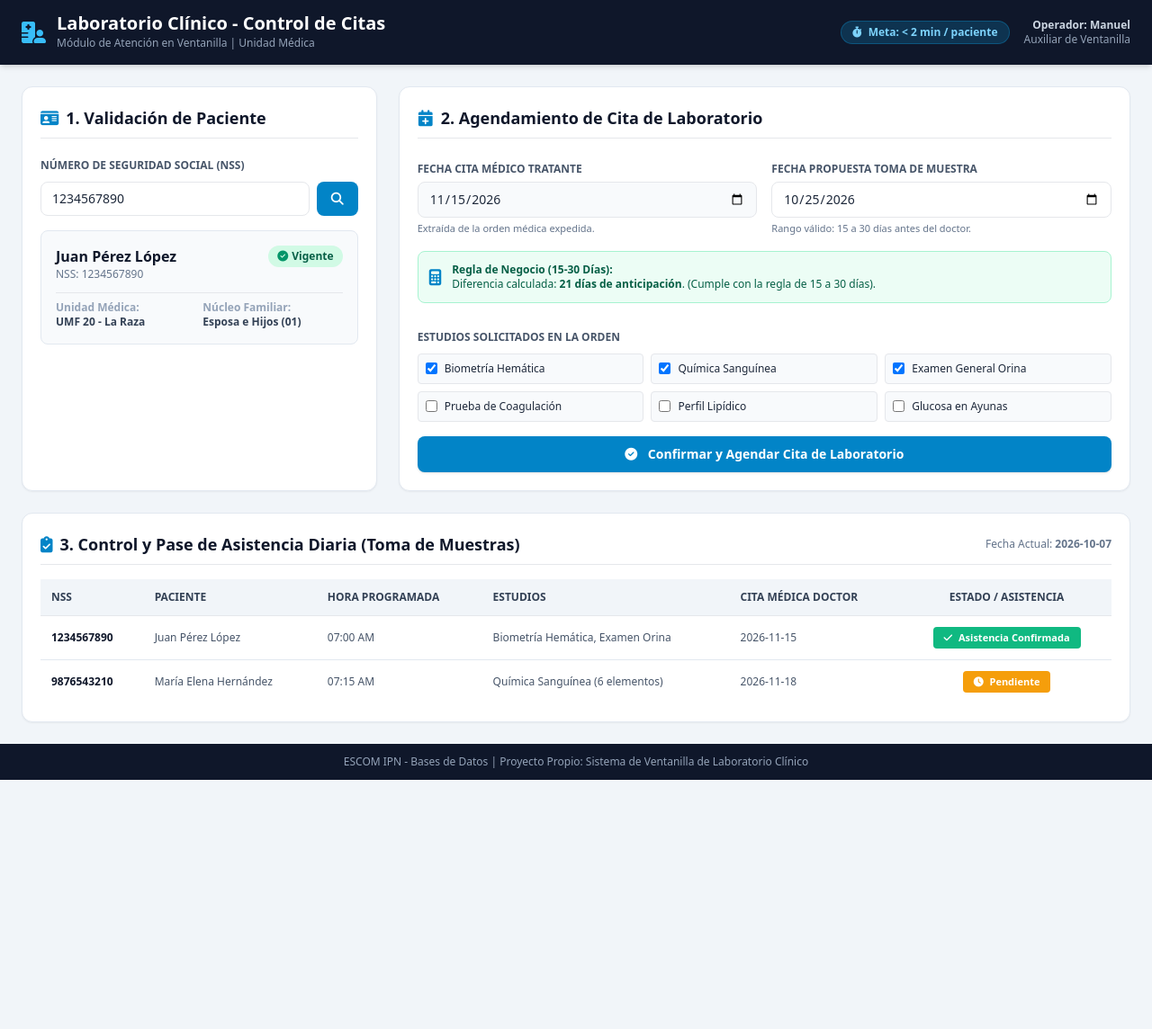
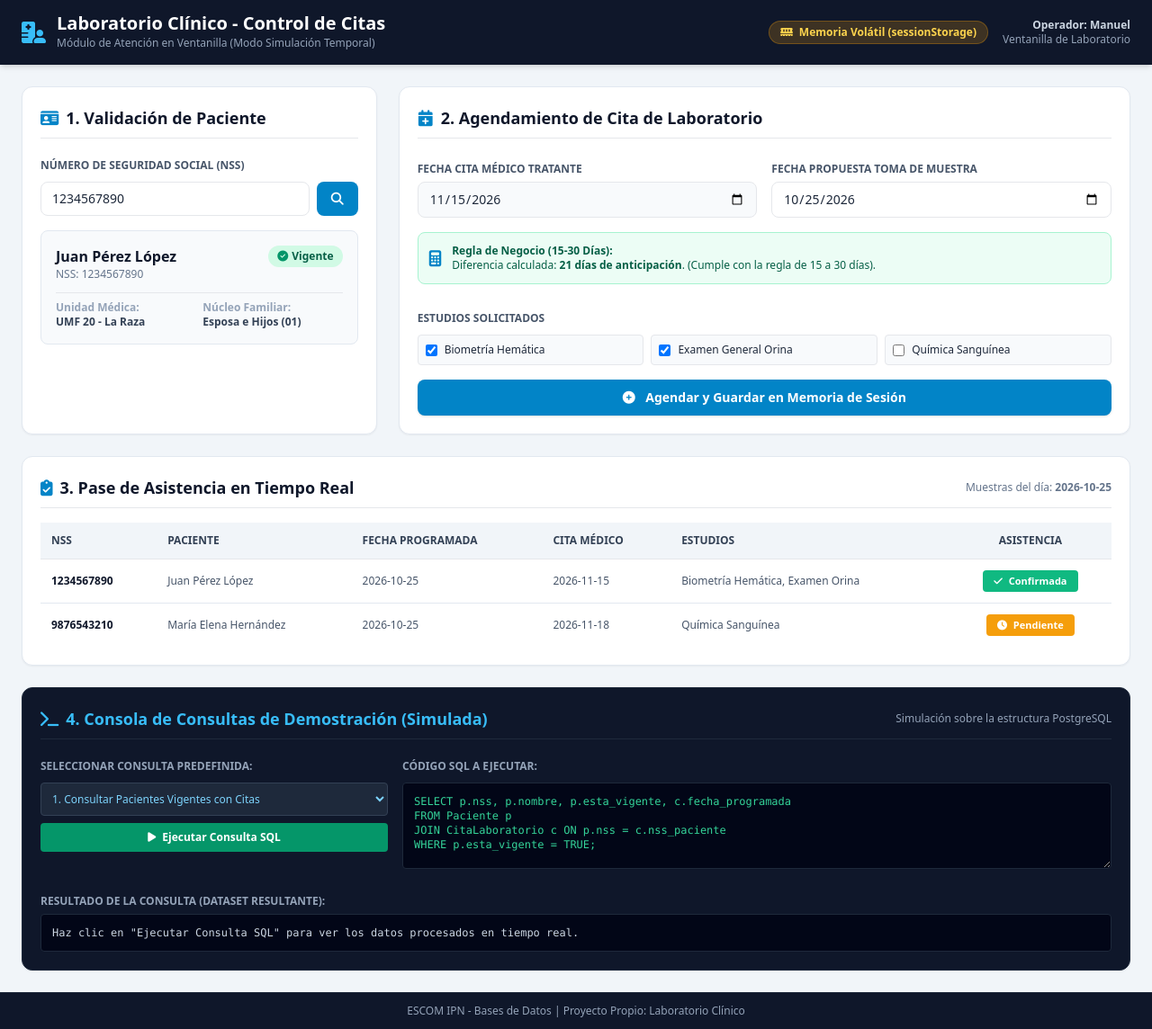
Before and after one commit to ZoulessAG/practica1-bd, a plain HTML site: page practica2/proyecto-propio/landing/index.html in a window 1280 px wide. Shown: the whole page at 90% size. Before the commit the page ends 867 px from the top, so only its background shows below. Drawn offline with nearby package versions, Linux system fonts and the light colour scheme.

Commit message:
feat: landing page interactiva con sessionStorage y consola de consultas

```diff
--- a/practica2/proyecto-propio/landing/index.html
+++ b/practica2/proyecto-propio/landing/index.html
@@ -9,22 +9,22 @@
 </head>
 <body class="bg-slate-100 text-slate-800 font-sans min-h-screen flex flex-col">
 
-<!-- Header / Navbar -->
+<!-- Header -->
 <header class="bg-slate-900 text-white px-6 py-4 flex justify-between items-center shadow-md">
     <div class="flex items-center space-x-3">
         <i class="fa-solid fa-hospital-user text-sky-400 text-2xl"></i>
         <div>
             <h1 class="text-xl font-bold leading-none">Laboratorio Clínico - Control de Citas</h1>
-            <p class="text-xs text-slate-400 mt-1">Módulo de Atención en Ventanilla | Unidad Médica</p>
+            <p class="text-xs text-slate-400 mt-1">Módulo de Atención en Ventanilla (Modo Simulación Temporal)</p>
         </div>
     </div>
     <div class="flex items-center space-x-4">
-            <span class="bg-sky-500/20 text-sky-300 text-xs font-semibold px-3 py-1 rounded-full border border-sky-500/30">
-                <i class="fa-solid fa-stopwatch mr-1"></i> Meta: &lt; 2 min / paciente
+            <span class="bg-amber-500/20 text-amber-300 text-xs font-semibold px-3 py-1 rounded-full border border-amber-500/30">
+                <i class="fa-solid fa-memory mr-1"></i> Memoria Volátil (sessionStorage)
             </span>
         <div class="text-right text-xs text-slate-300">
             <p class="font-bold">Operador: Manuel</p>
-            <p class="text-slate-400">Auxiliar de Ventanilla</p>
+            <p class="text-slate-400">Ventanilla de Laboratorio</p>
         </div>
     </div>
 </header>
@@ -32,7 +32,7 @@
 <!-- Main Workspace -->
 <main class="flex-1 max-w-7xl w-full mx-auto p-6 grid grid-cols-1 lg:grid-cols-3 gap-6">
 
-    <!-- Columna Izquierda: Búsqueda y Validación por NSS -->
+    <!-- Columna 1: Búsqueda y Validación por NSS -->
     <section class="bg-white p-5 rounded-xl shadow-sm border border-slate-200 flex flex-col space-y-4">
         <h2 class="text-lg font-bold text-slate-900 border-b pb-2 flex items-center">
             <i class="fa-solid fa-id-card text-sky-600 mr-2"></i> 1. Validación de Paciente
@@ -73,7 +73,7 @@
         </div>
     </section>
 
-    <!-- Columna Central: Agendamiento y Regla de Negocio (15-30 Días) -->
+    <!-- Columna 2: Agendamiento y Regla de Negocio (15-30 Días) -->
     <section class="bg-white p-5 rounded-xl shadow-sm border border-slate-200 lg:col-span-2 space-y-5">
         <h2 class="text-lg font-bold text-slate-900 border-b pb-2 flex items-center">
             <i class="fa-solid fa-calendar-plus text-sky-600 mr-2"></i> 2. Agendamiento de Cita de Laboratorio
@@ -81,76 +81,60 @@
 
         <form id="citaForm" onsubmit="validarYAgendar(event)" class="space-y-4">
             <div class="grid grid-cols-1 md:grid-cols-2 gap-4">
-                <!-- Fecha Cita Médico Tratante -->
                 <div class="space-y-1">
                     <label class="text-xs font-bold text-slate-600 uppercase">Fecha Cita Médico Tratante</label>
-                    <input type="date" id="fechaDoctor" value="2026-11-15" onchange="calcularRangosPermitidos()"
+                    <input type="date" id="fechaDoctor" value="2026-11-15" onchange="evaluarReglaNegocio()"
                            class="w-full px-3 py-2 border rounded-lg text-sm bg-slate-50 focus:ring-2 focus:ring-sky-500 outline-none">
-                    <p class="text-[11px] text-slate-500">Extraída de la orden médica expedida.</p>
                 </div>
 
-                <!-- Fecha Propuesta Cita Laboratorio -->
                 <div class="space-y-1">
                     <label class="text-xs font-bold text-slate-600 uppercase">Fecha Propuesta Toma de Muestra</label>
                     <input type="date" id="fechaLab" value="2026-10-25" onchange="evaluarReglaNegocio()"
                            class="w-full px-3 py-2 border rounded-lg text-sm focus:ring-2 focus:ring-sky-500 outline-none">
-                    <p class="text-[11px] text-slate-500">Rango válido: 15 a 30 días antes del doctor.</p>
                 </div>
             </div>
 
-            <!-- Alerta Dinámica de la Regla de Negocio -->
+            <!-- Alerta Dinámica de Regla -->
             <div id="alertaRegla" class="p-3 rounded-lg text-xs font-medium flex items-center bg-sky-50 text-sky-800 border border-sky-200">
                 <i class="fa-solid fa-calculator text-sky-600 text-lg mr-3"></i>
                 <div>
                     <p class="font-bold">Regla de Negocio (15-30 Días):</p>
-                    <p id="reglaDetalle">Diferencia calculada: <strong>21 días de anticipación</strong>. (Cumple con el criterio de agendamiento).</p>
+                    <p id="reglaDetalle">Diferencia calculada: <strong>21 días de anticipación</strong>. (Válida).</p>
                 </div>
             </div>
 
-            <!-- Catálogo de Estudios -->
+            <!-- Estudios -->
             <div class="space-y-2 pt-2">
-                <label class="text-xs font-bold text-slate-600 uppercase">Estudios Solicitados en la Orden</label>
-                <div class="grid grid-cols-2 sm:grid-cols-3 gap-2">
-                    <label class="flex items-center space-x-2 bg-slate-50 p-2 rounded border hover:bg-slate-100 cursor-pointer text-xs">
-                        <input type="checkbox" checked class="rounded text-sky-600 focus:ring-sky-500">
+                <label class="text-xs font-bold text-slate-600 uppercase">Estudios Solicitados</label>
+                <div class="grid grid-cols-2 sm:grid-cols-3 gap-2 text-xs">
+                    <label class="flex items-center space-x-2 bg-slate-50 p-2 rounded border hover:bg-slate-100 cursor-pointer">
+                        <input type="checkbox" value="Biometría Hemática" checked class="estudio-check rounded text-sky-600">
                         <span>Biometría Hemática</span>
                     </label>
-                    <label class="flex items-center space-x-2 bg-slate-50 p-2 rounded border hover:bg-slate-100 cursor-pointer text-xs">
-                        <input type="checkbox" checked class="rounded text-sky-600 focus:ring-sky-500">
-                        <span>Química Sanguínea</span>
-                    </label>
-                    <label class="flex items-center space-x-2 bg-slate-50 p-2 rounded border hover:bg-slate-100 cursor-pointer text-xs">
-                        <input type="checkbox" checked class="rounded text-sky-600 focus:ring-sky-500">
+                    <label class="flex items-center space-x-2 bg-slate-50 p-2 rounded border hover:bg-slate-100 cursor-pointer">
+                        <input type="checkbox" value="Examen General Orina" checked class="estudio-check rounded text-sky-600">
                         <span>Examen General Orina</span>
                     </label>
-                    <label class="flex items-center space-x-2 bg-slate-50 p-2 rounded border hover:bg-slate-100 cursor-pointer text-xs">
-                        <input type="checkbox" class="rounded text-sky-600 focus:ring-sky-500">
-                        <span>Prueba de Coagulación</span>
-                    </label>
-                    <label class="flex items-center space-x-2 bg-slate-50 p-2 rounded border hover:bg-slate-100 cursor-pointer text-xs">
-                        <input type="checkbox" class="rounded text-sky-600 focus:ring-sky-500">
-                        <span>Perfil Lipídico</span>
-                    </label>
-                    <label class="flex items-center space-x-2 bg-slate-50 p-2 rounded border hover:bg-slate-100 cursor-pointer text-xs">
-                        <input type="checkbox" class="rounded text-sky-600 focus:ring-sky-500">
-                        <span>Glucosa en Ayunas</span>
+                    <label class="flex items-center space-x-2 bg-slate-50 p-2 rounded border hover:bg-slate-100 cursor-pointer">
+                        <input type="checkbox" value="Química Sanguínea" class="estudio-check rounded text-sky-600">
+                        <span>Química Sanguínea</span>
                     </label>
                 </div>
             </div>
 
             <button type="submit" id="btnAgendar" class="w-full bg-sky-600 hover:bg-sky-700 text-white font-bold py-2.5 rounded-lg text-sm transition shadow">
-                <i class="fa-solid fa-check-circle mr-2"></i> Confirmar y Agendar Cita de Laboratorio
+                <i class="fa-solid fa-plus-circle mr-2"></i> Agendar y Guardar en Memoria de Sesión
             </button>
         </form>
     </section>
 
-    <!-- Fila Inferior: Lista de Asistencia del Día -->
+    <!-- Columna 3: Pase de Asistencia Diario -->
     <section class="bg-white p-5 rounded-xl shadow-sm border border-slate-200 lg:col-span-3 space-y-4">
         <div class="flex justify-between items-center border-b pb-2">
             <h2 class="text-lg font-bold text-slate-900 flex items-center">
-                <i class="fa-solid fa-clipboard-check text-sky-600 mr-2"></i> 3. Control y Pase de Asistencia Diaria (Toma de Muestras)
+                <i class="fa-solid fa-clipboard-check text-sky-600 mr-2"></i> 3. Pase de Asistencia en Tiempo Real
             </h2>
-            <span class="text-xs text-slate-500">Fecha Actual: <strong id="fechaHoy">2026-10-07</strong></span>
+            <span class="text-xs text-slate-500">Muestras del día: <strong>2026-10-25</strong></span>
         </div>
 
         <div class="overflow-x-auto">
@@ -159,51 +143,115 @@
                 <tr>
                     <th class="p-3">NSS</th>
                     <th class="p-3">Paciente</th>
-                    <th class="p-3">Hora Programada</th>
+                    <th class="p-3">Fecha Programada</th>
+                    <th class="p-3">Cita Médico</th>
                     <th class="p-3">Estudios</th>
-                    <th class="p-3">Cita Médica Doctor</th>
-                    <th class="p-3 text-center">Estado / Asistencia</th>
+                    <th class="p-3 text-center">Asistencia</th>
                 </tr>
                 </thead>
                 <tbody class="divide-y divide-slate-200" id="tablaAsistencia">
-                <tr class="hover:bg-slate-50">
-                    <td class="p-3 font-bold text-slate-900">1234567890</td>
-                    <td class="p-3">Juan Pérez López</td>
-                    <td class="p-3">07:00 AM</td>
-                    <td class="p-3">Biometría Hemática, Examen Orina</td>
-                    <td class="p-3">2026-11-15</td>
-                    <td class="p-3 text-center">
-                        <button onclick="toggleAsistencia(this)" class="bg-emerald-500 text-white px-3 py-1 rounded text-[11px] font-bold hover:bg-emerald-600 transition">
-                            <i class="fa-solid fa-check mr-1"></i> Asistencia Confirmada
-                        </button>
-                    </td>
-                </tr>
-                <tr class="hover:bg-slate-50">
-                    <td class="p-3 font-bold text-slate-900">9876543210</td>
-                    <td class="p-3">María Elena Hernández</td>
-                    <td class="p-3">07:15 AM</td>
-                    <td class="p-3">Química Sanguínea (6 elementos)</td>
-                    <td class="p-3">2026-11-18</td>
-                    <td class="p-3 text-center">
-                        <button onclick="toggleAsistencia(this)" class="bg-amber-500 text-white px-3 py-1 rounded text-[11px] font-bold hover:bg-amber-600 transition">
-                            <i class="fa-solid fa-clock mr-1"></i> Pendiente
-                        </button>
-                    </td>
-                </tr>
+                <!-- Filas dinámicas generadas desde sessionStorage -->
                 </tbody>
             </table>
         </div>
     </section>
 
+    <!-- Columna 4: Consola de Consultas SQL Simulo-Interactivas -->
+    <section class="bg-slate-900 text-slate-200 p-5 rounded-xl shadow-sm border border-slate-800 lg:col-span-3 space-y-4">
+        <div class="flex justify-between items-center border-b border-slate-800 pb-2">
+            <h2 class="text-lg font-bold text-sky-400 flex items-center">
+                <i class="fa-solid fa-terminal mr-2"></i> 4. Consola de Consultas de Demostración (Simulada)
+            </h2>
+            <span class="text-xs text-slate-400">Simulación sobre la estructura PostgreSQL</span>
+        </div>
+
+        <div class="grid grid-cols-1 md:grid-cols-3 gap-4">
+            <div class="space-y-2">
+                <label class="text-xs font-bold text-slate-400 uppercase">Seleccionar Consulta Predefinida:</label>
+                <select id="selectConsulta" onchange="cargarConsulta()" class="w-full bg-slate-800 text-sky-300 border border-slate-700 p-2 rounded text-xs outline-none">
+                    <option value="1">1. Consultar Pacientes Vigentes con Citas</option>
+                    <option value="2">2. Validar Citas que Cumplen Regla (15-30 Días)</option>
+                    <option value="3">3. Reporte de Asistencia Diaria (Toma de Muestras)</option>
+                </select>
+                <button onclick="ejecutarConsulta()" class="w-full bg-emerald-600 hover:bg-emerald-700 text-white font-bold py-2 rounded text-xs transition">
+                    <i class="fa-solid fa-play mr-1"></i> Ejecutar Consulta SQL
+                </button>
+            </div>
+
+            <div class="md:col-span-2 space-y-2">
+                <label class="text-xs font-bold text-slate-400 uppercase">Código SQL a Ejecutar:</label>
+                <textarea id="sqlCode" readonly class="w-full h-24 bg-slate-950 text-emerald-400 font-mono p-3 rounded text-xs border border-slate-800 outline-none"></textarea>
+            </div>
+        </div>
+
+        <!-- Resultado de la Consulta -->
+        <div class="space-y-1">
+            <label class="text-xs font-bold text-slate-400 uppercase">Resultado de la Consulta (Dataset Resultante):</label>
+            <div id="sqlResult" class="bg-slate-950 p-3 rounded text-xs font-mono text-slate-300 overflow-x-auto border border-slate-800">
+                Haz clic en "Ejecutar Consulta SQL" para ver los datos procesados en tiempo real.
+            </div>
+        </div>
+    </section>
+
 </main>
 
-<!-- Footer -->
-<footer class="bg-slate-900 text-slate-400 text-center text-xs py-3 mt-auto">
-    ESCOM IPN - Bases de Datos | Proyecto Propio: Sistema de Ventanilla de Laboratorio Clínico
+<footer class="bg-slate-900 text-slate-400 text-center text-xs py-3 mt-auto border-t border-slate-800">
+    ESCOM IPN - Bases de Datos | Proyecto Propio: Laboratorio Clínico
 </footer>
 
-<!-- Lógica JavaScript Interactiva -->
+<!-- Script de Estado Volátil (sessionStorage) -->
 <script>
+    // Datos Iniciales por Defecto
+    const datosIniciales = [
+        { nss: "1234567890", nombre: "Juan Pérez López", fLab: "2026-10-25", fDoc: "2026-11-15", estudios: "Biometría Hemática, Examen Orina", asistio: true },
+        { nss: "9876543210", nombre: "María Elena Hernández", fLab: "2026-10-25", fDoc: "2026-11-18", estudios: "Química Sanguínea", asistio: false }
+    ];
+
+    // Cargar o Inicializar sessionStorage
+    function getCitas() {
+        const data = sessionStorage.getItem('citas_lab');
+        if (!data) {
+            sessionStorage.setItem('citas_lab', JSON.stringify(datosIniciales));
+            return datosIniciales;
+        }
+        return JSON.parse(data);
+    }
+
+    function guardarCitas(citas) {
+        sessionStorage.setItem('citas_lab', JSON.stringify(citas));
+        renderTabla();
+    }
+
+    function renderTabla() {
+        const citas = getCitas();
+        const tbody = document.getElementById('tablaAsistencia');
+        tbody.innerHTML = '';
+
+        citas.forEach((c, index) => {
+            const tr = document.createElement('tr');
+            tr.className = "hover:bg-slate-50";
+            tr.innerHTML = `
+                    <td class="p-3 font-bold text-slate-900">${c.nss}</td>
+                    <td class="p-3">${c.nombre}</td>
+                    <td class="p-3">${c.fLab}</td>
+                    <td class="p-3">${c.fDoc}</td>
+                    <td class="p-3">${c.estudios}</td>
+                    <td class="p-3 text-center">
+                        <button onclick="toggleAsistencia(${index})" class="${c.asistio ? 'bg-emerald-500 hover:bg-emerald-600' : 'bg-amber-500 hover:bg-amber-600'} text-white px-3 py-1 rounded text-[11px] font-bold transition">
+                            <i class="fa-solid ${c.asistio ? 'fa-check' : 'fa-clock'} mr-1"></i> ${c.asistio ? 'Confirmada' : 'Pendiente'}
+                        </button>
+                    </td>
+                `;
+            tbody.appendChild(tr);
+        });
+    }
+
+    function toggleAsistencia(index) {
+        const citas = getCitas();
+        citas[index].asistio = !citas[index].asistio;
+        guardarCitas(citas);
+    }
+
     function evaluarReglaNegocio() {
         const fDoctor = new Date(document.getElementById('fechaDoctor').value);
         const fLab = new Date(document.getElementById('fechaLab').value);
@@ -223,7 +271,7 @@
             btn.className = "w-full bg-sky-600 hover:bg-sky-700 text-white font-bold py-2.5 rounded-lg text-sm transition shadow cursor-pointer";
         } else {
             alerta.className = "p-3 rounded-lg text-xs font-medium flex items-center bg-rose-50 text-rose-800 border border-rose-200";
-            detalle.innerHTML = `Diferencia calculada: <strong>${diffDays} días</strong>. <span class="font-bold text-rose-600">¡Violación de regla de negocio!</span> Debe ser entre 15 y 30 días previos a la cita médica.`;
+            detalle.innerHTML = `Diferencia calculada: <strong>${diffDays} días</strong>. <span class="font-bold text-rose-600">¡Violación de regla!</span> Debe ser entre 15 y 30 días antes del doctor.`;
             btn.disabled = true;
             btn.className = "w-full bg-slate-300 text-slate-500 font-bold py-2.5 rounded-lg text-sm transition cursor-not-allowed";
         }
@@ -237,29 +285,77 @@
             document.getElementById('pacVigencia').className = "bg-emerald-100 text-emerald-800 text-xs font-bold px-2.5 py-1 rounded-full flex items-center";
             document.getElementById('pacVigencia').innerHTML = '<i class="fa-solid fa-circle-check mr-1 text-emerald-600"></i> Vigente';
         } else {
-            document.getElementById('pacNombre').innerText = "Paciente No Registrado";
+            document.getElementById('pacNombre').innerText = "Paciente Demo (" + nss + ")";
             document.getElementById('pacNSS').innerText = "NSS: " + nss;
-            document.getElementById('pacVigencia').className = "bg-rose-100 text-rose-800 text-xs font-bold px-2.5 py-1 rounded-full flex items-center";
-            document.getElementById('pacVigencia').innerHTML = '<i class="fa-solid fa-triangle-exclamation mr-1 text-rose-600"></i> No Vigente';
-        }
-    }
-
-    function toggleAsistencia(btn) {
-        if (btn.classList.contains('bg-amber-500')) {
-            btn.className = "bg-emerald-500 text-white px-3 py-1 rounded text-[11px] font-bold hover:bg-emerald-600 transition";
-            btn.innerHTML = '<i class="fa-solid fa-check mr-1"></i> Asistencia Confirmada';
-        } else {
-            btn.className = "bg-amber-500 text-white px-3 py-1 rounded text-[11px] font-bold hover:bg-amber-600 transition";
-            btn.innerHTML = '<i class="fa-solid fa-clock mr-1"></i> Pendiente';
+            document.getElementById('pacVigencia').className = "bg-emerald-100 text-emerald-800 text-xs font-bold px-2.5 py-1 rounded-full flex items-center";
+            document.getElementById('pacVigencia').innerHTML = '<i class="fa-solid fa-circle-check mr-1 text-emerald-600"></i> Vigente';
         }
     }
 
     function validarYAgendar(e) {
         e.preventDefault();
-        alert("¡Cita agendada con éxito en el sistema!");
+        const nss = document.getElementById('nssInput').value;
+        const nombre = document.getElementById('pacNombre').innerText;
+        const fLab = document.getElementById('fechaLab').value;
+        const fDoc = document.getElementById('fechaDoctor').value;
+
+        const selectedEstudios = Array.from(document.querySelectorAll('.estudio-check:checked'))
+            .map(cb => cb.value).join(', ');
+
+        const citas = getCitas();
+        citas.push({ nss, nombre, fLab, fDoc, estudios: selectedEstudios || "Estudios Generales", asistio: false });
+        guardarCitas(citas);
+
+        alert("¡Cita registrada en el caché de la sesión!");
     }
 
+    // Consultas SQL Simuladas
+    const consultasSQL = {
+        "1": {
+            sql: `SELECT p.nss, p.nombre, p.esta_vigente, c.fecha_programada \nFROM Paciente p \nJOIN CitaLaboratorio c ON p.nss = c.nss_paciente \nWHERE p.esta_vigente = TRUE;`,
+            fn: () => getCitas().map(c => ({ NSS: c.nss, Paciente: c.nombre, Vigente: "TRUE", CitaProgramada: c.fLab }))
+        },
+        "2": {
+            sql: `SELECT c.id_cita, p.nombre, \n       (o.fecha_cita_doctor - CAST(c.fecha_programada AS DATE)) AS dias_anticipacion \nFROM CitaLaboratorio c \nJOIN OrdenMedica o ON c.id_orden = o.id_orden \nJOIN Paciente p ON p.nss = c.nss_paciente;`,
+            fn: () => getCitas().map(c => {
+                const diff = Math.ceil((new Date(c.fDoc) - new Date(c.fLab)) / (1000 * 60 * 60 * 24));
+                return { Paciente: c.nombre, FechaLab: c.fLab, FechaDoctor: c.fDoc, DiasAnticipacion: diff, ReglaCumplida: (diff >= 15 && diff <= 30) ? "CUMPLIDA" : "VIOLADA" };
+            })
+        },
+        "3": {
+            sql: `SELECT p.nss, p.nombre, c.asistio \nFROM CitaLaboratorio c \nJOIN Paciente p ON p.nss = c.nss_paciente \nWHERE c.fecha_programada = '2026-10-25';`,
+            fn: () => getCitas().map(c => ({ NSS: c.nss, Paciente: c.nombre, AsistenciaConfirmada: c.asistio ? "SI" : "NO" }))
+        }
+    };
+
+    function cargarConsulta() {
+        const op = document.getElementById('selectConsulta').value;
+        document.getElementById('sqlCode').value = consultasSQL[op].sql;
+    }
+
+    function ejecutarConsulta() {
+        const op = document.getElementById('selectConsulta').value;
+        const res = consultasSQL[op].fn();
+
+        let html = `<table class="w-full text-left border-collapse"><tr class="border-b border-slate-700 text-sky-400">`;
+        const keys = Object.keys(res[0]);
+        keys.forEach(k => html += `<th class="p-1">${k}</th>`);
+        html += `</tr>`;
+
+        res.forEach(row => {
+            html += `<tr class="border-b border-slate-800">`;
+            keys.forEach(k => html += `<td class="p-1 text-slate-300">${row[k]}</td>`);
+            html += `</tr>`;
+        });
+        html += `</table>`;
+
+        document.getElementById('sqlResult').innerHTML = html;
+    }
+
+    // Inicialización
+    renderTabla();
     evaluarReglaNegocio();
+    cargarConsulta();
 </script>
 </body>
 </html>
```
